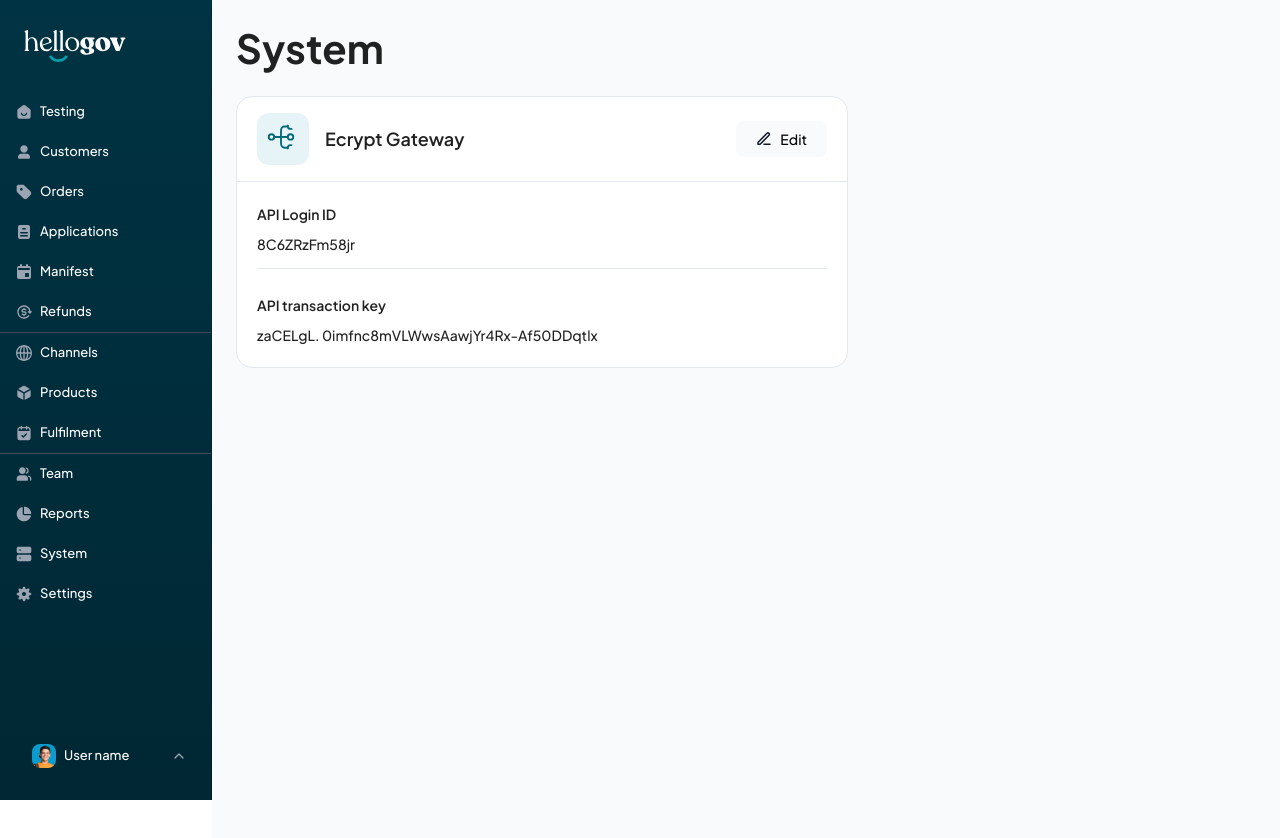
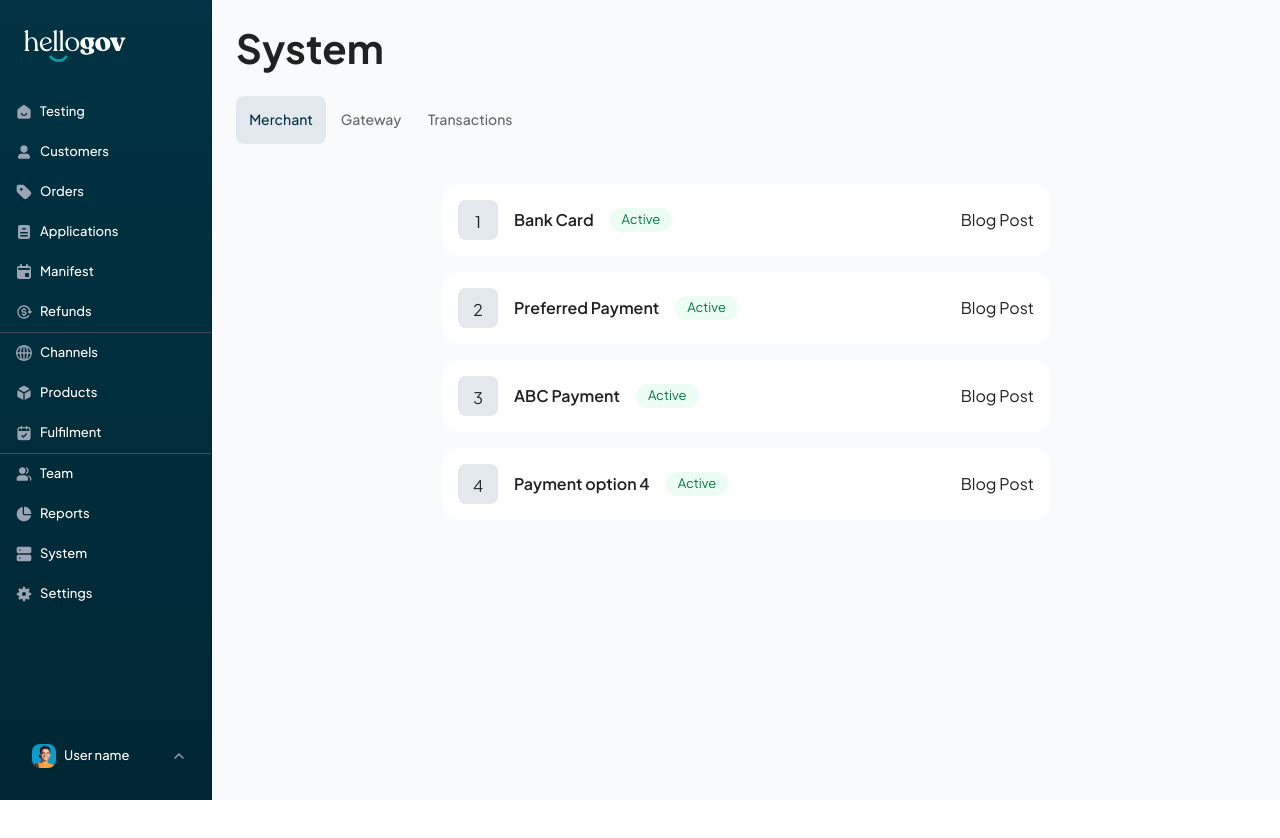
Before and after one commit to trimulabs/demo-project-asad, a Next.js app: page / in a window 1280 px wide. Shown: the top 838 px of the page. After the commit the page ends 800 px from the top, so only its background shows below. Built offline with nearby package versions, Linux system fonts and the light colour scheme.

Commit message:
MerchantDetails routing added, and page height fixed.

```diff
--- a/src/app/page.tsx
+++ b/src/app/page.tsx
@@ -1,14 +1,10 @@
 import { Box } from '@mui/material'
-import MerchantDetails from '@/components/icons/MerchantDetails'
 import SettingsTabs from '@/components/SettingsTabs'
 
 export default function Home() {
   return (
-    <>
-      <Box sx={{ background: 'secondary', height: '100vh' }}>
-        {/* <SettingsTabs /> */}
-        <MerchantDetails />
-      </Box>
-    </>
+    <Box sx={{ background: 'secondary' }}>
+      <SettingsTabs />
+    </Box>
   )
 }
--- a/src/components/MerchantData.tsx
+++ b/src/components/MerchantData.tsx
@@ -1,4 +1,5 @@
 import * as React from 'react'
+import Link from 'next/link'
 import { Box, Typography, Stack, Chip, Button } from '@mui/material'
 import theme from '@/styles/ThemeRegistry/theme'
 import COLORS from '@/styles/colors'
@@ -52,8 +53,18 @@ export default function MerchantData() {
               <Typography variant="labelM">{title}</Typography>
               <Chip color="success" label="Active" />
             </Stack>
+            <Link href="/MerchantDetails" type="button">
+              Blog Post
+            </Link>
 
-            <Button variant="contained">Manage</Button>
+            {/* <Button
+              variant="contained"
+              onClick={() => {
+                console.log(title)
+              }}
+            >
+              Manage
+            </Button> */}
           </Box>
         )
       })}
--- a/src/components/Wrapper.tsx
+++ b/src/components/Wrapper.tsx
@@ -11,6 +11,7 @@ const Wrapper = ({ children }: { children: React.ReactNode }) => {
         padding: theme.spacing(3),
         marginLeft: '212px',
         background: COLORS.secondaryWhite,
+        height: '100vh',
       }}
     >
       {children}
```
Also changed, not shown: src/app/MerchantDetails/page.tsx (renamed from src/components/icons/MerchantDetails.tsx).
